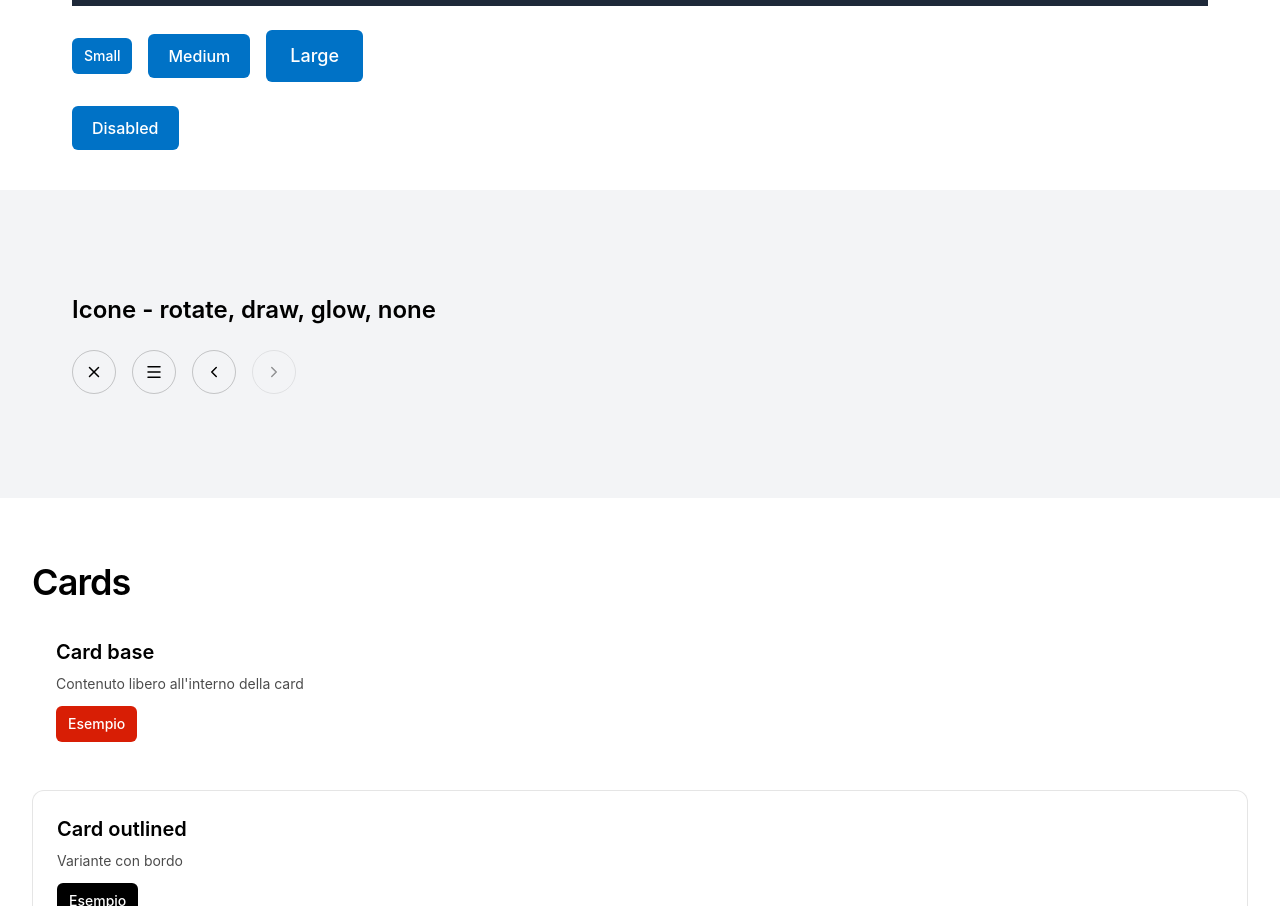
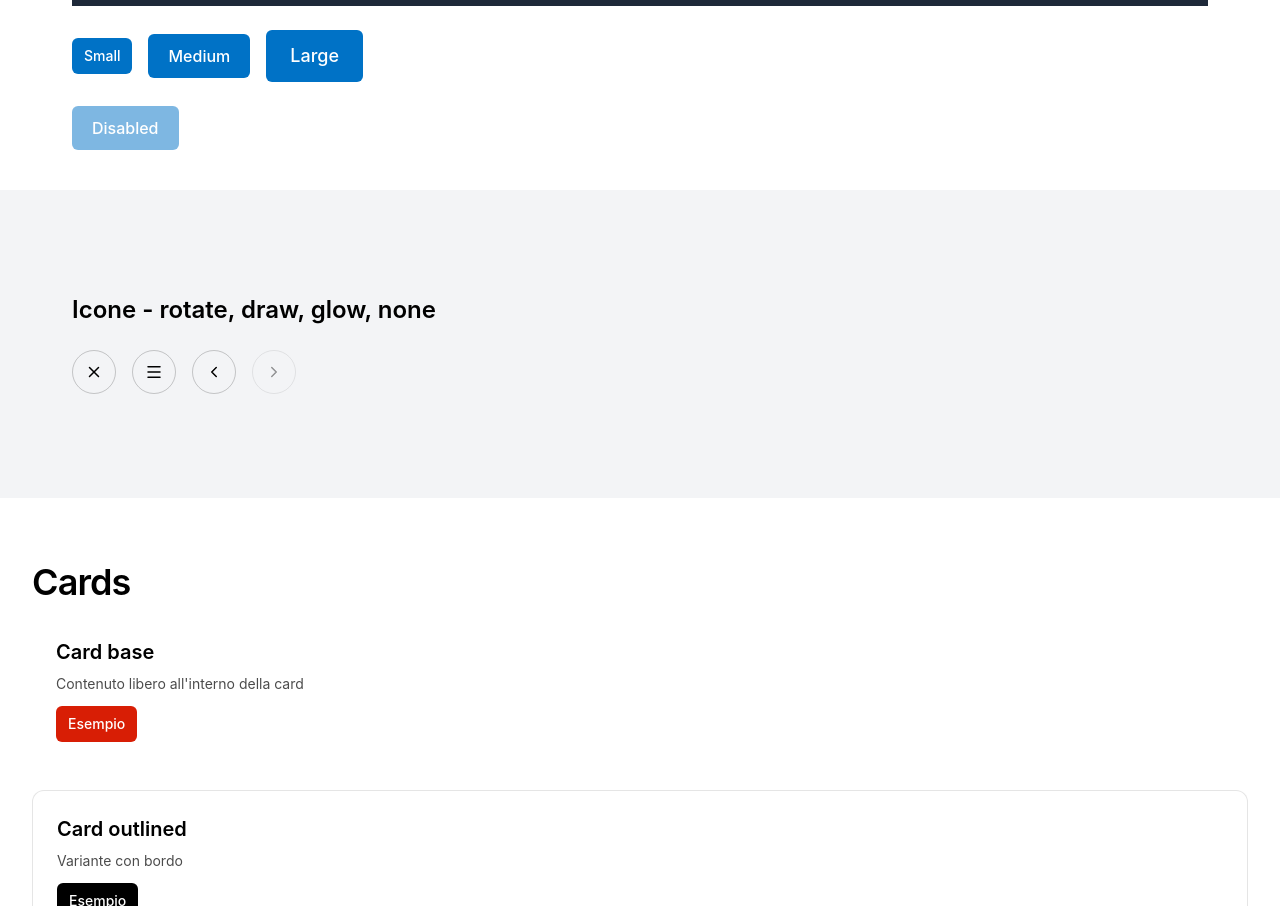
Before and after one commit to LauraCorrado/tea2026, a React (Vite) app: page /dev/playground in a window 1280 px wide. Shown: the part 6296-7202 px from the top of the page. Built offline with nearby package versions, Linux system fonts and the light colour scheme.

Commit message:
fix(button): restore disabled opacity

```diff
--- a/src/components/ui/Button/Button.tsx
+++ b/src/components/ui/Button/Button.tsx
@@ -1,10 +1,10 @@
 import type { ButtonColor, ButtonProps, ButtonVariant } from "./Button.types";
 
 const baseClasses =
-  "inline-flex items-center justify-center rounded-md font-medium transition-colors " +
+  "inline-flex items-center justify-center rounded-md font-medium " +
+  "transition-all duration-300 " +
   "focus-visible:outline-none focus-visible:ring-2 focus-visible:ring-offset-2 " +
-  "disabled:cursor-not-allowed disabled:opacity-50" +
-  "transition-all duration-300";
+  "disabled:cursor-not-allowed disabled:opacity-50"
 
 const sizeClasses = {
   sm: "h-9 px-3 text-sm",
```
